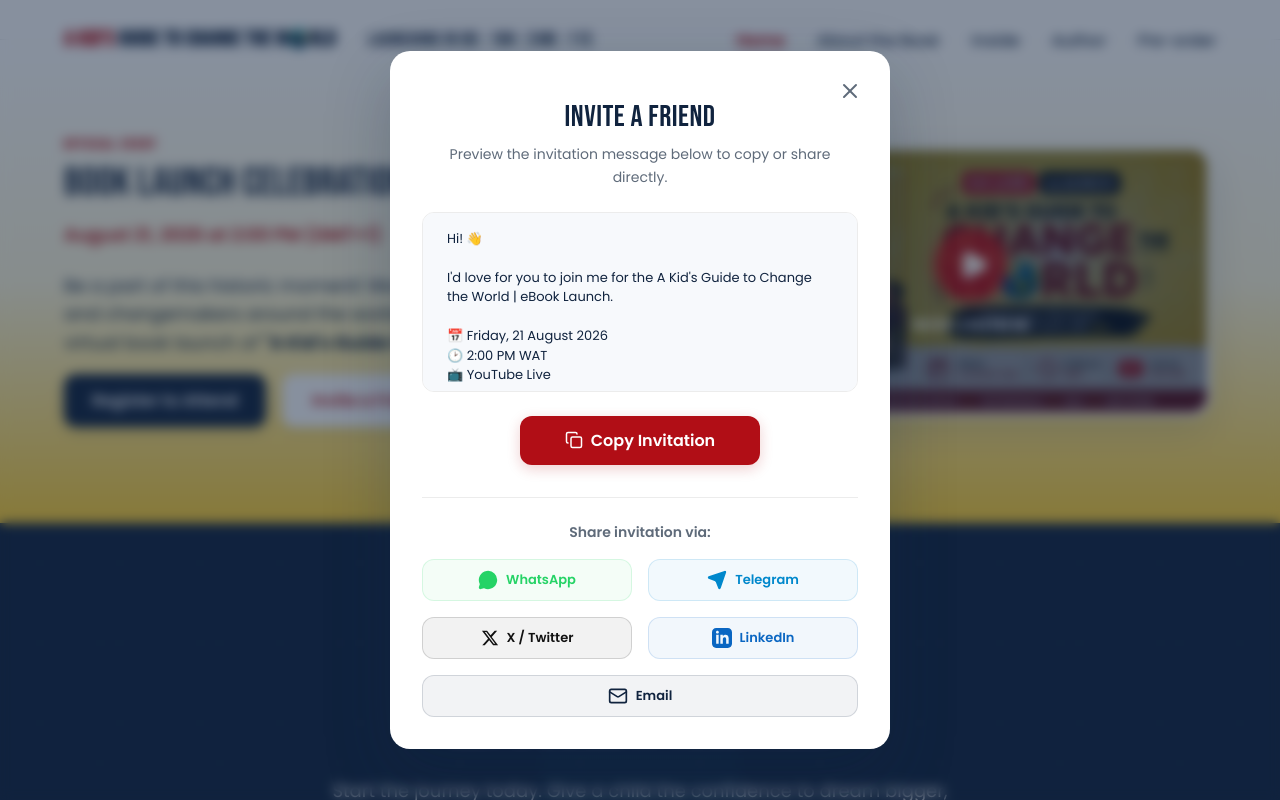
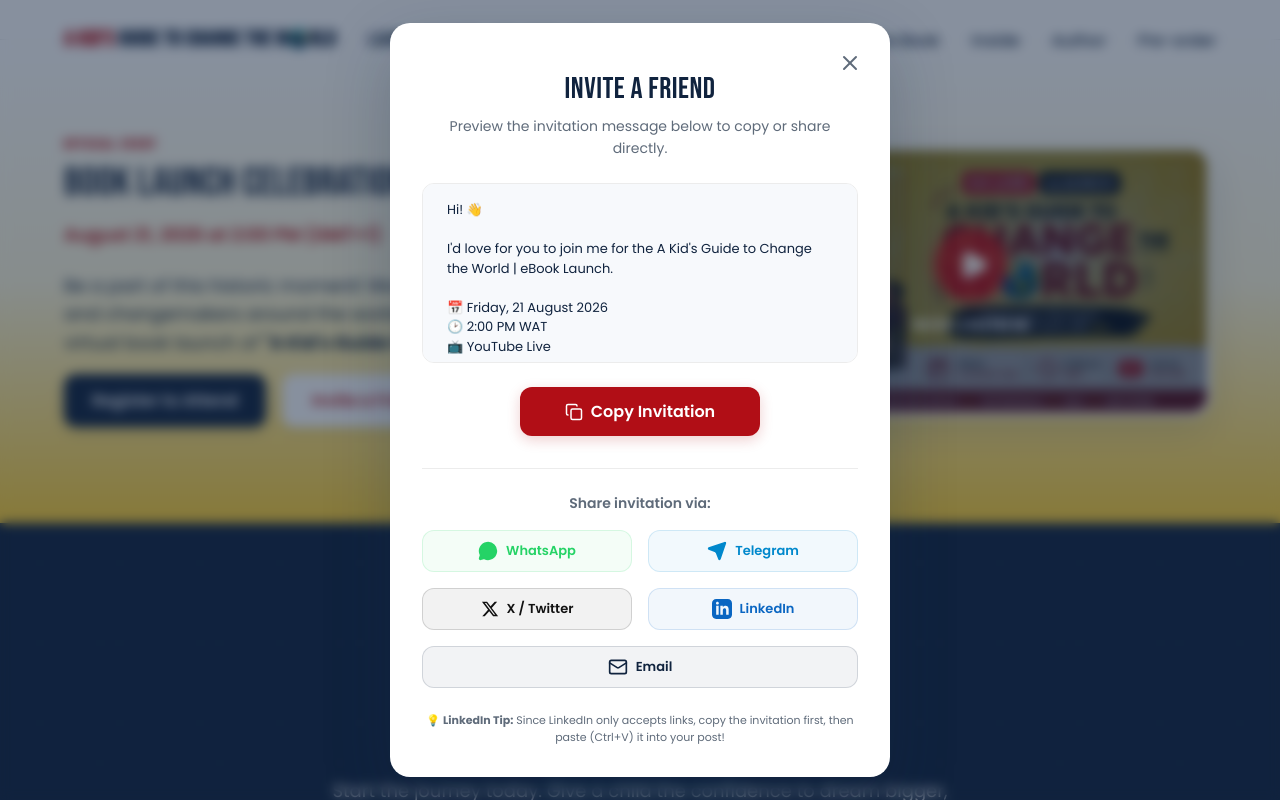
Before and after one commit to xpr-ltd/AKG2CTW, a React (Vite) app: page / in a window 1280 px wide. Both pictures are taken after a click on the button "Invite a Friend". Shown: the part 4290-5090 px from the top of the page. Built offline with nearby package versions, Linux system fonts and the light colour scheme.

Commit message:
Fix Telegram sharing link parameters and add LinkedIn clipboard instruction tip

```diff
--- a/src/components/JoinMission/JoinMission.jsx
+++ b/src/components/JoinMission/JoinMission.jsx
@@ -166,7 +166,7 @@
 
                 {/* Telegram */}
                 <a
-                  href={`https://t.me/share/url?text=${encodedMessage}`}
+                  href={`https://t.me/share/url?url=${encodeURIComponent('https://akidsguide.vercel.app/#launch')}&text=${encodedMessage}`}
                   target="_blank"
                   rel="noopener noreferrer"
                   className={`${styles.channelLink} ${styles.telegram}`}
@@ -214,6 +214,9 @@
                   <span>Email</span>
                 </a>
               </div>
+              <p className={styles.shareTip}>
+                💡 <strong>LinkedIn Tip:</strong> Since LinkedIn only accepts links, copy the invitation first, then paste (Ctrl+V) it into your post!
+              </p>
             </div>
 
           </div>
--- a/src/components/JoinMission/JoinMission.module.css
+++ b/src/components/JoinMission/JoinMission.module.css
@@ -538,6 +538,16 @@
   box-shadow: 0 4px 12px rgba(16, 35, 62, 0.2);
 }
 
+.shareTip {
+  font-family: var(--font-body);
+  font-size: 11px;
+  color: var(--color-text-secondary);
+  line-height: 1.5;
+  margin-top: var(--space-3);
+  display: block;
+  text-align: center;
+}
+
 /* Animations */
 @keyframes fadeIn {
   from { opacity: 0; }
```
